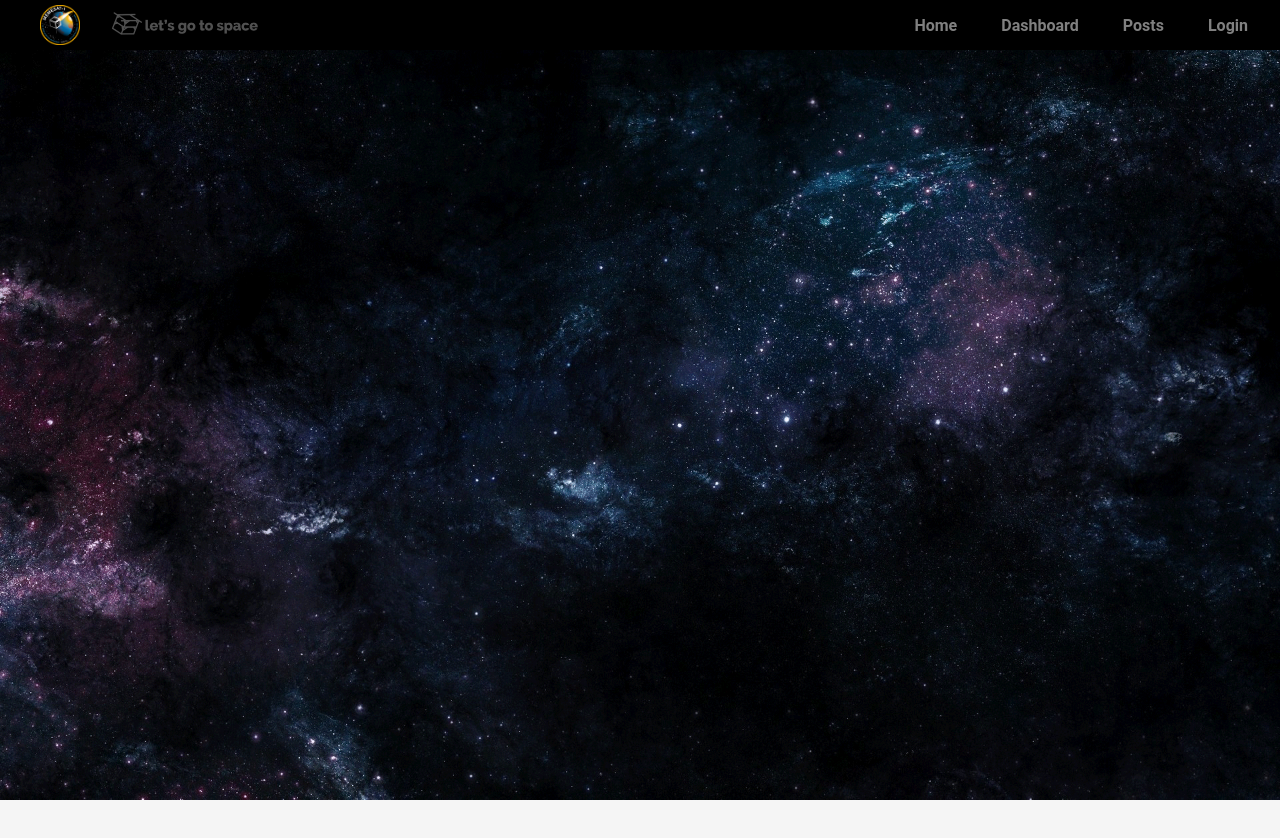
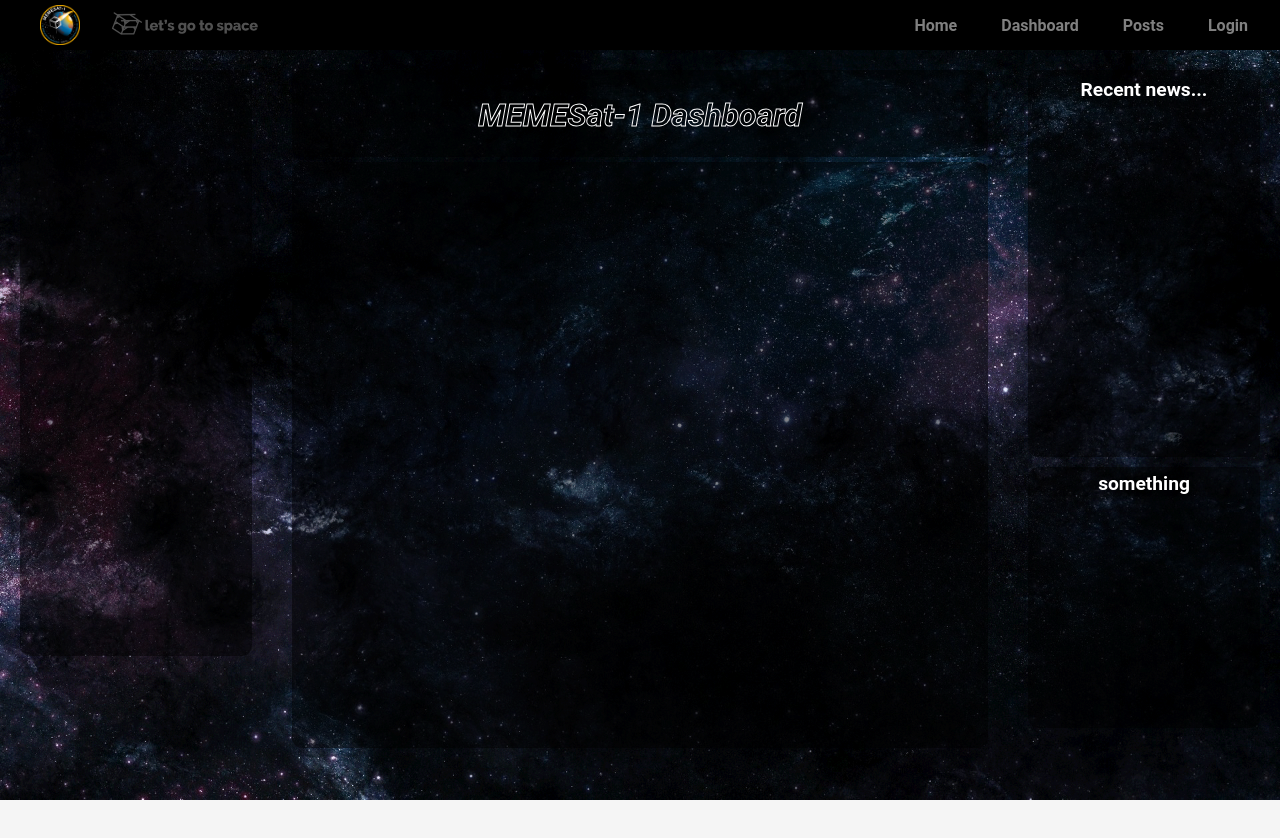
Before and after one commit to SmallSatelliteResearchLaboratoryUGA/bbs-frontend, a React (Create React App) app: page /dashboard in a window 1280 px wide. Shown: the top 838 px of the page. Before the commit the page ends 800 px from the top, so only its background shows below. Built offline with nearby package versions, Linux system fonts and the light colour scheme.

Commit message:
Added basic layout for dashboard

```diff
--- a/src/components/Dashboard.tsx
+++ b/src/components/Dashboard.tsx
@@ -1,10 +1,36 @@
-import React from "react";
+import React, {useState} from "react";
 import '../styles/Dashboard.css'
+
+
 const Dashboard: React.FC = () => {
+    let [telemetry, setTelemetry] = useState({});
 
     return (
         <div className="dashboard">
             <div id="dashboard-background" />
+            <div id="top-container">
+                <div className="left-small-col" >
+                    <div id="left-content" >
+
+                    </div>
+                </div>
+                <div className="middle-big-col" >
+                    <div id="dashboard-title-div">
+                        <h1 id="dashboard-title">MEMESat-1 Dashboard</h1>
+                    </div>
+                    <div id="control-panel" >
+
+                    </div>
+                </div>
+                <div className="right-small-col">
+                    <div id="news">
+                        <h1>Recent news...</h1>
+                    </div>
+                    <div id="something-else">
+                        <h1>something</h1>
+                    </div>
+                </div>
+            </div>
         </div>
     )
 }
--- a/src/styles/Dashboard.css
+++ b/src/styles/Dashboard.css
@@ -12,3 +12,82 @@
     z-index: -50;
     overflow: auto;
 }
+
+#top-container {
+    width: 100%;
+    height: 80vh;
+    display: flex;
+    margin-top: 50px;
+}
+.left-small-col {
+    width: 20%;
+    height: 100%;
+    padding: 20px;
+}
+.middle-big-col {
+    width: 60% !important;
+    height: 100% !important;
+    padding: 20px;
+}
+.right-small-col {
+    width: 20vw;
+    height: 100%;
+    padding: 20px;
+}
+#news {
+    width: 100%;
+    height: 60%;
+    background-color: #00000077;
+    border-radius: 10px;
+    padding-top: 3px;
+}
+#news h1 {
+    text-align: center;
+    color: white;
+    margin: 5px 3px 0 3px;
+    font-size: larger;
+}
+#control-panel {
+    background-color: #00000077;
+    border-radius: 10px;
+    padding: 5px;
+    height: 90%;
+}
+#dashboard-title-div {
+    background-color: #00000077;
+    border-radius: 10px;
+    height: 12%;
+    padding: 5px;
+    text-align: center;
+    display: flex;
+    justify-content: center;
+    margin-bottom: 5px;
+}
+#dashboard-title {
+    color: transparent;
+    -webkit-text-stroke-width: 1px;
+    -webkit-text-stroke-color: white;
+    font-style: italic;
+    position: absolute;
+    text-align: center;
+}
+#left-content {
+    background-color: #00000077;
+    border-radius: 10px;
+    padding: 5px;
+    height: 90%;
+}
+#something-else{
+    width: 100%;
+    height: 40%;
+    background-color: #00000077;
+    border-radius: 10px;
+    margin-top: 10px;
+    padding-top: 5px;
+}
+#something-else h1 {
+    color: white;
+    text-align: center;
+    margin: 0px 3px 0 3px;
+    font-size: larger;
+}
```
